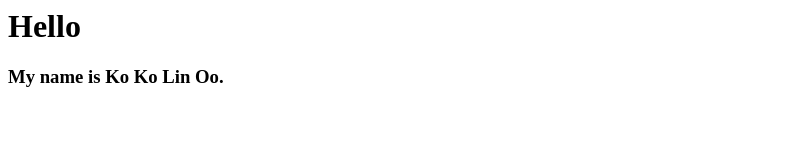
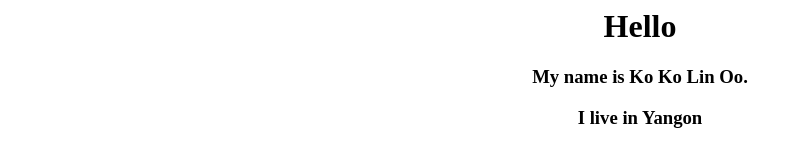
Before and after one commit to koko-linoo/koko-linoo.github.io, a plain HTML site: page index.html in a window 1280 px wide. Shown: the whole page, without its empty margins (0-803 px from the left). Drawn offline with Linux system fonts and the light colour scheme.

Commit message:
Update index.html
text-align

```diff
--- a/index.html
+++ b/index.html
@@ -6,8 +6,9 @@
     <meta property="og:image" content="https://b-plus-develop.s3.ap-southeast-1.amazonaws.com/1677472023883-658339066-download.jfif">
     <meta property="og:url" content="https://koko-linoo.github.io/">
   </head>
-  <body>
+  <body style="text-align:center;">
     <h1>Hello</h1>
     <h3>My name is Ko Ko Lin Oo.</h3>
+    <h3>I live in Yangon</h3>
   </body>
 </html>
```
